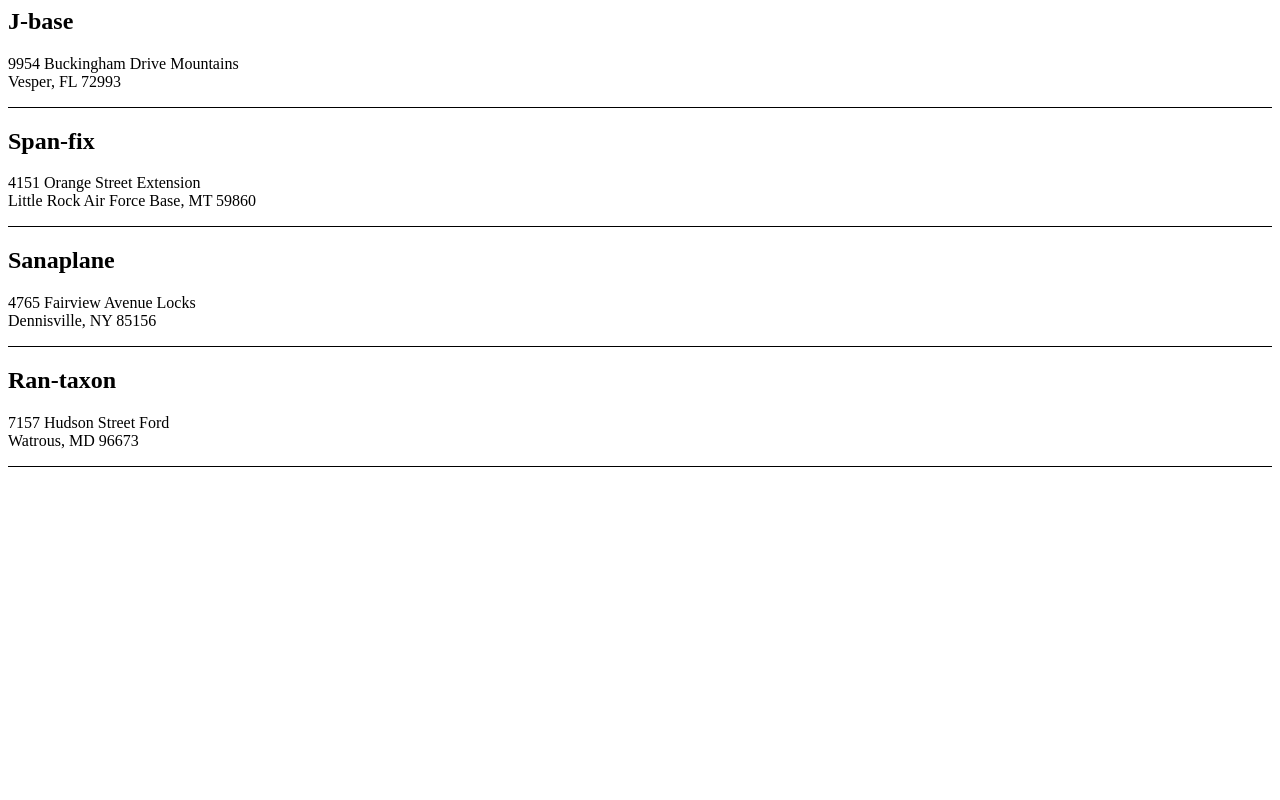
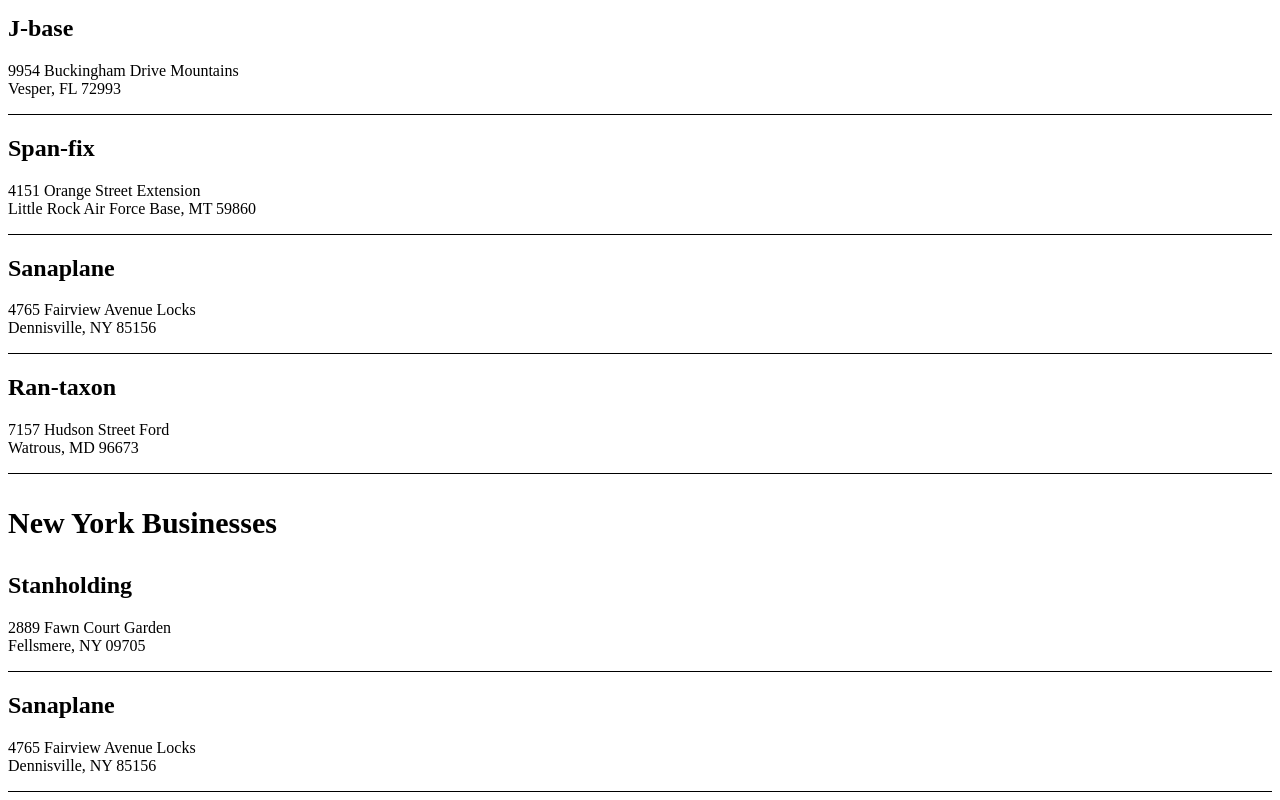
Before and after one commit to Johnson4996/dotard-simbleton, a plain HTML site: page index.html in a window 1280 px wide. Shown: the part 802-1602 px from the top of the page. Before the commit the page ends 1277 px from the top, so only its background shows below. Drawn offline with Linux system fonts and the light colour scheme.

Commit message:
successfully filtered and displayed Ny businnesses

```diff
--- a/scripts/BusinessList.js
+++ b/scripts/BusinessList.js
@@ -19,7 +19,7 @@ export const businessList =() =>{
 //lists only businesses from NY
 export const businessNy =() =>{
     const nyBusinesses = onlyNy()
-    nyBus.innerHTML = "<h1> New York businesses </h1>"
+    nyBus.innerHTML = "<h1> New York Businesses </h1>"
 
     nyBusinesses.forEach(business => {
         nyBus.innerHTML += businessHTML(business)
--- a/scripts/main.js
+++ b/scripts/main.js
@@ -1,4 +1,5 @@
-import { businessList } from "./BusinessList.js"
+import { businessList, businessNy } from "./BusinessList.js"
 
 
 businessList()
+businessNy()
--- a/styles/main.css
+++ b/styles/main.css
@@ -1,6 +1,7 @@
 h1{
     margin-bottom: 2rem;
     font-size: 30px;
+    margin-top: 2rem;
 }
 
 .business--card{
```
